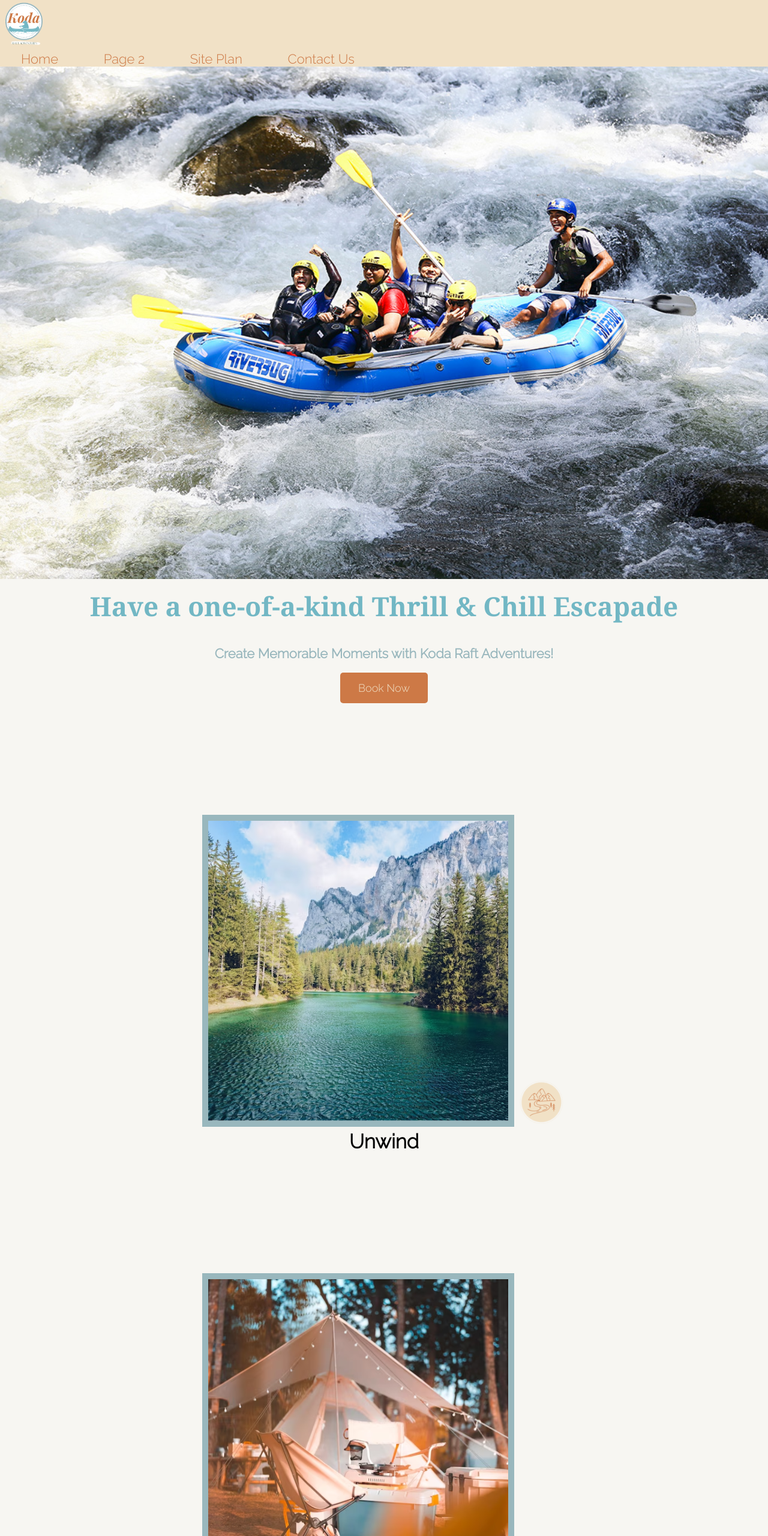
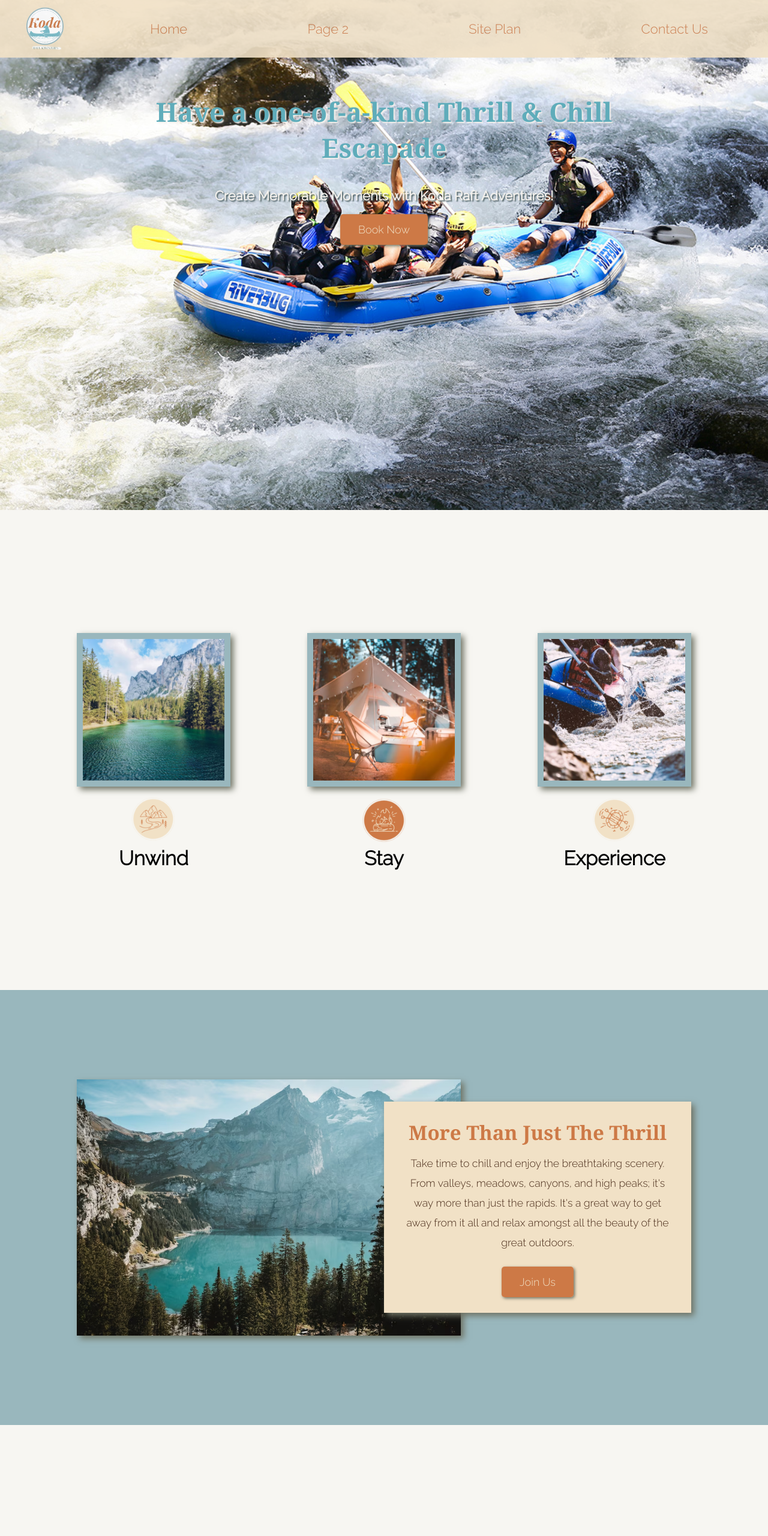
Before and after one commit to grdavie/wdd130, a plain HTML site: page wwr/index.html in a window 1280 px wide. Shown: the top 2560 px of the page at 60% size. Drawn offline with Linux system fonts and the light colour scheme; a web font is replaced by a local one.

Commit message:
final touches added

```diff
--- a/wwr/styles/style.css
+++ b/wwr/styles/style.css
@@ -23,6 +23,14 @@ h2 {
 
 header {
     background-color: #F1E1C6;
+    display: grid;
+    grid-template-columns: 150px auto;
+    opacity: 0.9;
+}
+
+nav {
+    display: flex;
+    justify-content: space-around;
 }
 
 nav a {
@@ -37,12 +45,36 @@ nav a:hover {
     color: white;
 }
 
+#hero {
+    display: grid;
+    grid-template-columns: 1fr 3fr 1fr;
+    margin-top: -100px;
+}
+
+#hero-box {
+    grid-column: 1/4;
+    grid-row: 1/3;
+    z-index: -1;
+}
+
+#hero-msg {
+    grid-column: 2/3;
+    grid-row: 1/2;
+    margin-top: 150px;
+}
+
 #hero-msg h1 {
     text-align: center;
+    text-shadow: 2px 2px 2px #f5f2ed;
+    color: #5facba;
+
 }
 
 #hero-msg h4 {
     text-align: center;
+    text-shadow: 2px 2px 2px #4e6063;
+    color: #f5f2ed;
+
 }
 
 #hero-img {
@@ -61,10 +93,7 @@ main section img {
     box-sizing: border-box;
 }
 
-#background {
-    height: 725px;
-    background-color: #99B7BD;
-}
+
 
 .book, .join {
     background-color: #CD7946;
@@ -74,11 +103,18 @@ main section img {
     padding: 15px 30px;
     margin-top: 50px;
     border-radius: 5px;
+    box-shadow: 2px 2px 5px #6f7364;
+
 }
 
 .book:hover, .join:hover {
     background-color: #99B7BD;
     color: white;
+}
+
+.home-grid {
+    display: grid;
+    grid-template-columns: repeat(10, 1fr);
 }
 
 .home-title {
@@ -93,6 +129,9 @@ footer {
     color: #4a2c1a;
     padding: 25px 50px;
     margin-top: 200px;
+    display: flex;
+    justify-content: space-around;
+    align-items: center;
 }
 
 footer a {
@@ -116,21 +155,6 @@ footer .social img {
     padding-top: 15px;
 }
 
-.msg {
-    background-color: #F1E1C6;line-height: 1.5em;
-    padding: 35px;
-}
-
-.msg h2 {
-    color: #CD7946;
-    font-family: "Playfair Display", Georgia, 'Times New Roman', Times, serif;
-}
-
-.msg p {
-    color: #4a2c1a;
-    font-size: .8em;
-    padding-bottom: 15px;
-}
 
 h4 {
     color: #99B7BD;
@@ -147,7 +171,11 @@ h4 {
 
 #logo_link {
     padding-top: 5px;
+    justify-self: center;
+    align-self: center;
 }
+
+/* main home grid children */
 
 .rivers-card, .camping-card, .rapids-card {
     margin: 200px 0;
@@ -155,4 +183,104 @@ h4 {
 
 .card-img {
     border: 10px solid #99B7BD;
+    width: 100%;
+    transition: transform .5s;
+    box-shadow: 5px 5px 10px #6f7364;
 }
+
+.card-img:hover {
+    opacity: .6;
+    transform: scale(1.1);
+}
+
+.rivers-card {
+    grid-column: 2/4;
+    grid-row: 2/3;
+}
+
+.camping-card {
+    grid-column: 5/7;
+    grid-row: 2/3;
+}
+
+.rapids-card {
+    grid-column: 8/10;
+    grid-row: 2/3;
+}
+
+#background {
+    height: 725px;
+    background-color: #99B7BD;
+    grid-column: 1/11;
+    grid-row: 4/9;
+}
+
+.mountains {
+    width: 100%;
+    grid-column: 2/7;
+    grid-row: 5/8;
+    box-shadow: 5px 5px 10px #6f7364;
+}
+
+.msg {
+    background-color: #F1E1C6;line-height: 1.5em;
+    padding: 35px;
+    grid-column: 6/10;
+    grid-row: 6/7;
+    box-shadow: 5px 5px 10px #6f7364;
+}
+
+.msg h2 {
+    color: #CD7946;
+    font-family: "Playfair Display", Georgia, 'Times New Roman', Times, serif;
+}
+
+.msg p {
+    color: #4a2c1a;
+    font-size: .8em;
+    padding-bottom: 15px;
+
+}
+
+
+@media screen and (max-width: 900px) {
+    #hero, .home-grid {
+        display: block;
+        height: auto;
+    }
+    nav, footer {
+        flex-direction: column;
+    }
+    nav a {
+        display: block;
+        padding: 15px;
+    }
+    #hero {
+        margin-top: 0;
+    }
+    #hero-msg {
+        margin-top: 0;
+    }
+    #hero-msg h4 {
+        display: none;
+    }
+    .home-title {
+        font-size: 25px;
+        color: #6f7364;
+    }
+    .rivers-card, .camping-card, .rapids-card {
+        margin: 50px auto;
+        width: 60%;
+    }
+    #background {
+        display: none;
+    }
+    .mountains, .msg {
+        width: 80%;
+        display: block;
+        margin: 0 auto;
+    }
+    footer {
+        margin-top: 25px;
+    }
+}
```
